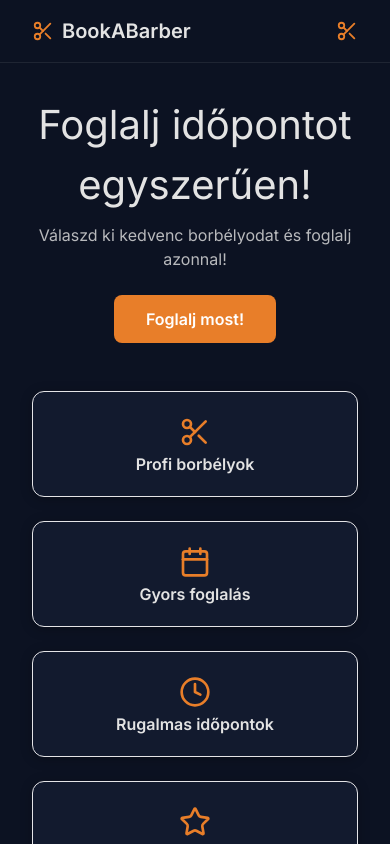
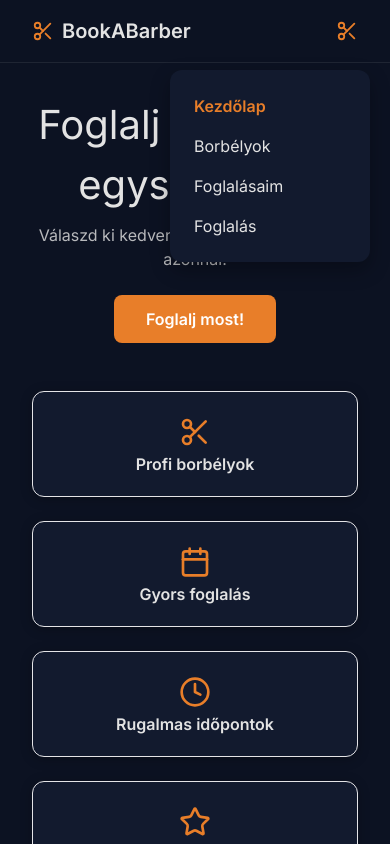
Before and after one commit to tamaskovacs0408/nn-coding-challenge, a Next.js app in the folder frontend/: page / in a window 390 px wide. Both pictures are taken after a click on the button 347 px from the left and 31 px from the top of the page. Shown: the top 844 px of the page. Built offline with nearby package versions, Linux system fonts and the light colour scheme.

Commit message:
Add menu for mobile view

```diff
--- a/frontend/src/components/layout/Navbar.scss
+++ b/frontend/src/components/layout/Navbar.scss
@@ -58,9 +58,17 @@
     }
 
     &__cta {
-      cursor: pointer;
+
       @media (max-width: v.$bp-md) {
         display: none;
+      }
+
+      button {
+        cursor: pointer;
+
+        &:hover {
+          background-color: v.$color-accent-hover;
+        }
       }
     }
 
@@ -74,3 +82,37 @@
     }
   }
 }
+
+.mobile-menu {
+  position: absolute;
+  top: 70px;
+  right: 20px;
+  display: flex;
+  flex-direction: column;
+  gap: 1rem;
+  background: v.$color-card;
+  padding: 1.5rem;
+  width: 200px;
+  border-radius: 12px;
+  box-shadow: 0 8px 20px rgba(0, 0, 0, 0.3);
+  z-index: 100;
+
+  @media screen and (min-width: v.$bp-md) {
+    display: none;
+  }
+
+  &__link {
+    color: v.$color-text;
+    text-decoration: none;
+    font-size: 1rem;
+
+    &--active {
+      color: v.$color-accent;
+      font-weight: 600;
+    }
+  }
+
+  &__button {
+    width: 100%;
+  }
+}
--- a/frontend/src/components/layout/Navbar.tsx
+++ b/frontend/src/components/layout/Navbar.tsx
@@ -1,13 +1,16 @@
 "use client";
 
+import { usePathname } from "next/navigation";
+import { useState } from "react";
 import Link from "next/link";
-import { usePathname } from "next/navigation";
 import { Scissors } from "lucide-react";
 import { Button } from "@/components/ui/button";
 import "./Navbar.scss";
 
 export default function Navbar() {
   const pathname = usePathname();
+
+  const [open, setOpen] = useState(false);
 
   const navLinks = [
     { href: "/", label: "Kezdőlap" },
@@ -38,15 +41,40 @@ export default function Navbar() {
         </div>
 
         <div className='navbar__cta'>
-          <Link href='/bookings'>
+          <Link href='/barbers'>
             <Button variant='default'>Foglalás</Button>
           </Link>
         </div>
 
-        <button className='navbar__menu-button'>
+        <button className='navbar__menu-button' onClick={() => setOpen(!open)}>
           <Scissors size={22} />
         </button>
       </nav>
+
+      {open && (
+        <nav className='mobile-menu'>
+          {navLinks.map(link => (
+            <Link
+              key={link.href}
+              href={link.href}
+              className={`mobile-menu__link ${
+                pathname === link.href ? "mobile-menu__link--active" : ""
+              }`}
+              onClick={() => setOpen(false)}
+            >
+              {link.label}
+            </Link>
+          ))}
+
+          <Link
+            href='/barbers'
+            className='mobile-menu__cta'
+            onClick={() => setOpen(false)}
+          >
+            Foglalás
+          </Link>
+        </nav>
+      )}
     </header>
   );
 }
```
